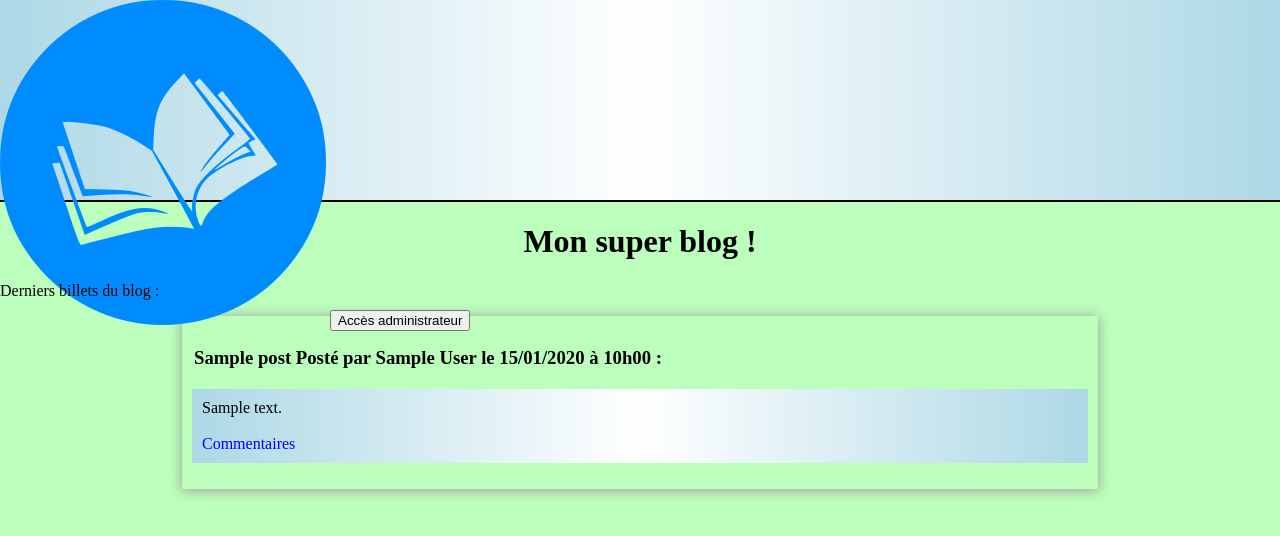
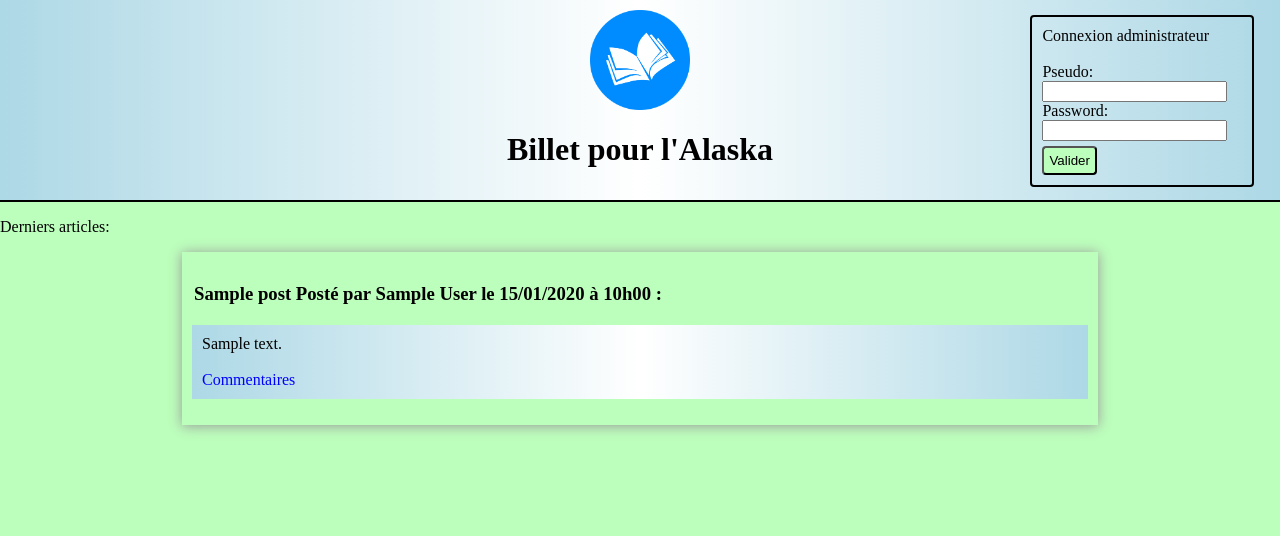
Before and after one commit to Posstyle06/Blog-PHP, a PHP site: page /PHP/ in a window 1280 px wide. Shown: the top 536 px of the page. Run offline with PHP 8.4, Linux system fonts and the light colour scheme; tables that the repository leaves empty or names only in its code hold one stand-in row (values such as "Sample post"); some libraries are stand-ins or nearby versions.

Commit message:
Add files via upload

```diff
--- a/view/frontend/listPostsView.php
+++ b/view/frontend/listPostsView.php
@@ -1,9 +1,20 @@
-<?php $title = 'Mon blog'; ?>
+<?php $title = "Billet pour l'Alaska"; ?>
 
 <?php ob_start(); ?>
-<h1>Mon super blog !</h1>
-<p>Derniers billets du blog :</p>
 
+<header>
+    <a href="http://localhost/PHP/projet4/index.php"><img id="logo" src="public/images/logo_livre.PNG" alt="logo livre"/></a>
+
+    <form id="connectForm" action="index.php?action=connectAdmin">
+      Connexion administrateur<br/><br/>
+      Pseudo: <input type="text" name="pseudo" id="pseudo" value=><br>
+      Password: <input type="password" name="pass" id="pass" value=><br>
+      <button id="Connexion" type="submit">Valider</button>
+    </form>
+    <h1>Billet pour l'Alaska</h1>
+</header>
+
+<p>Derniers articles:</p>
 
 <?php
 while ($donnees = $posts->fetch())
--- a/view/frontend/template.php
+++ b/view/frontend/template.php
@@ -1,6 +1,18 @@
 <!DOCTYPE html>
 <html lang="fr">
     <head>
+        <script src="https://cdn.tiny.cloud/1/2y5ag8foxfg0jmbvv4udk2e7hi0te1liclpdpynmivjtpzq8/tinymce/5/tinymce.min.js" referrerpolicy="origin"></script>
+        <script>tinymce.init({
+            selector:'textarea',
+            plugins: [
+              'advlist autolink link image lists charmap print preview hr anchor pagebreak spellchecker',
+              'searchreplace wordcount visualblocks visualchars code fullscreen insertdatetime media nonbreaking',
+              'save table directionality emoticons template paste'
+            ],
+            width: 600,
+            height: 300,
+            entity_encoding: "raw"
+        });</script>
         <meta charset="utf-8" />
         <meta name="viewport" content="width=device-width, initial-scale=1">
         <link rel="stylesheet" href="css/style.css" />
@@ -8,10 +20,7 @@
         <title><?= $title ?></title>
         <meta name="description" content="Blog billet pour l'Alaska" />
     </head>
-    <header>
-        <a href="http://localhost/PHP/projet4/index.php" ><img src="public/images/logo_livre.PNG" alt="logo livre"/></a>
-        <button>Accès administrateur</button>
-    </header>
+
     <body>
         <?= $content ?>
     </body>
```
Also changed, not shown: view/frontend/connexionView.php (added, +19 -0 lines).
